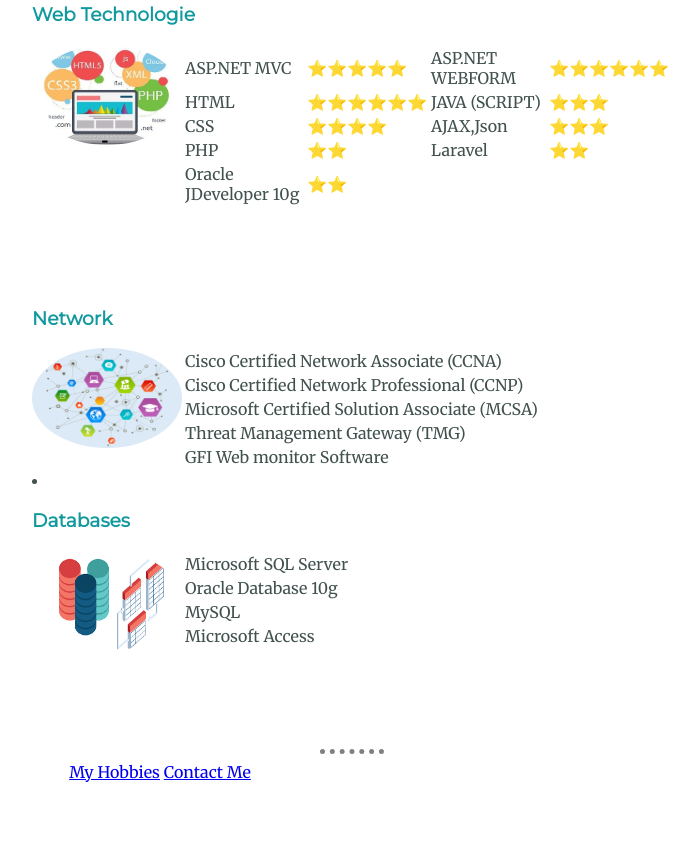
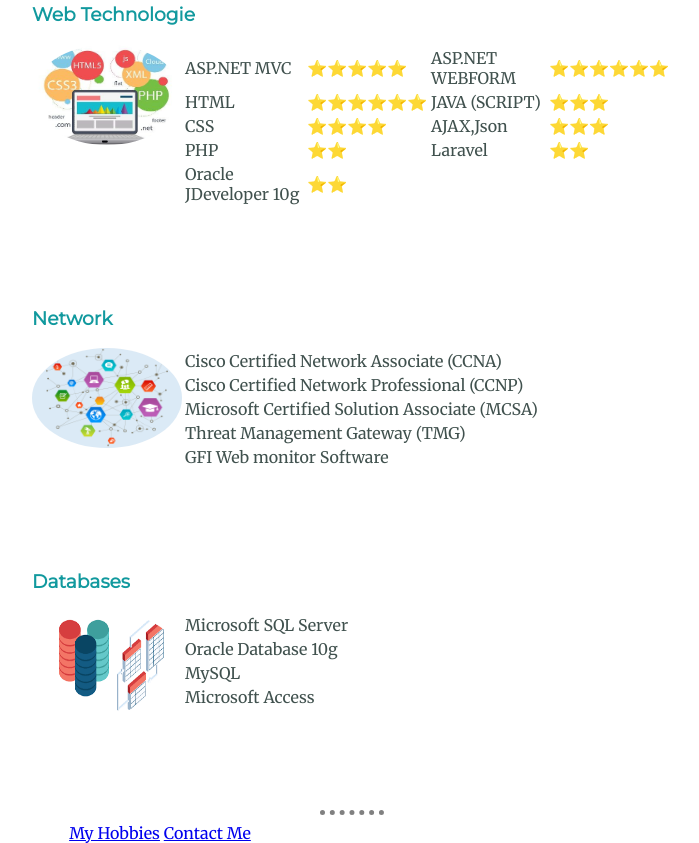
Before and after one commit to mohamednasser90/cv, a plain HTML site: page index.html in a window 1280 px wide. Shown: the part 1690-2533 px from the top of the page, without its empty margins (288-987 px from the left). Before the commit the page ends 2472 px from the top, so only its background shows below. Drawn offline with Linux system fonts and the light colour scheme.

Commit message:
Add files via upload

```diff
--- a/index.html
+++ b/index.html
@@ -124,10 +124,8 @@
                 </tr>
 
               </table>
-
-
-          </li>
-          <li>
+</div>
+  <div class="skill-row">
             <h3>Databases</h3>
               <img class="CircleImg" src="images/DB.png" alt="">
               <table>
@@ -146,8 +144,7 @@
 
               </table>
 
-          </li>
-        </ol>
+
         </div>
 
 </div>
```
